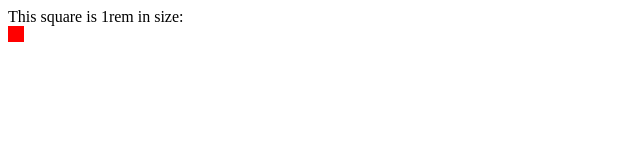
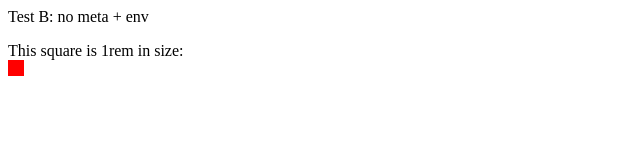
Before and after one commit to waterplea/personal-page, a plain HTML site: page webview/b.html in a window 1280 px wide. Shown: the whole page, without its empty margins (0-640 px from the left). Drawn offline with Linux system fonts and the light colour scheme.

Commit message:
Add test paragraph to b.html

```diff
--- a/webview/b.html
+++ b/webview/b.html
@@ -14,6 +14,7 @@
     </style>
   </head>
   <body>
+    <p>Test B: no meta + env</p>
     This square is 1rem in size:
     <div></div>
   </body>
```
